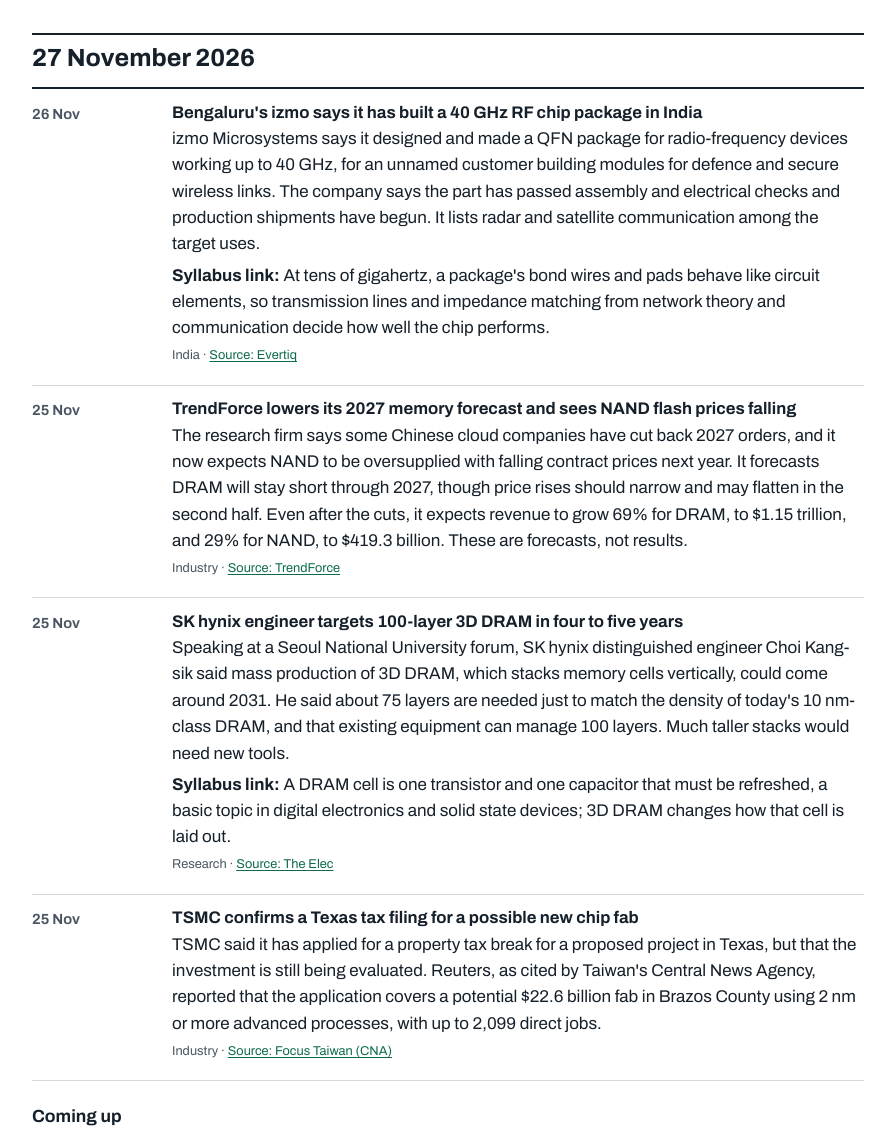
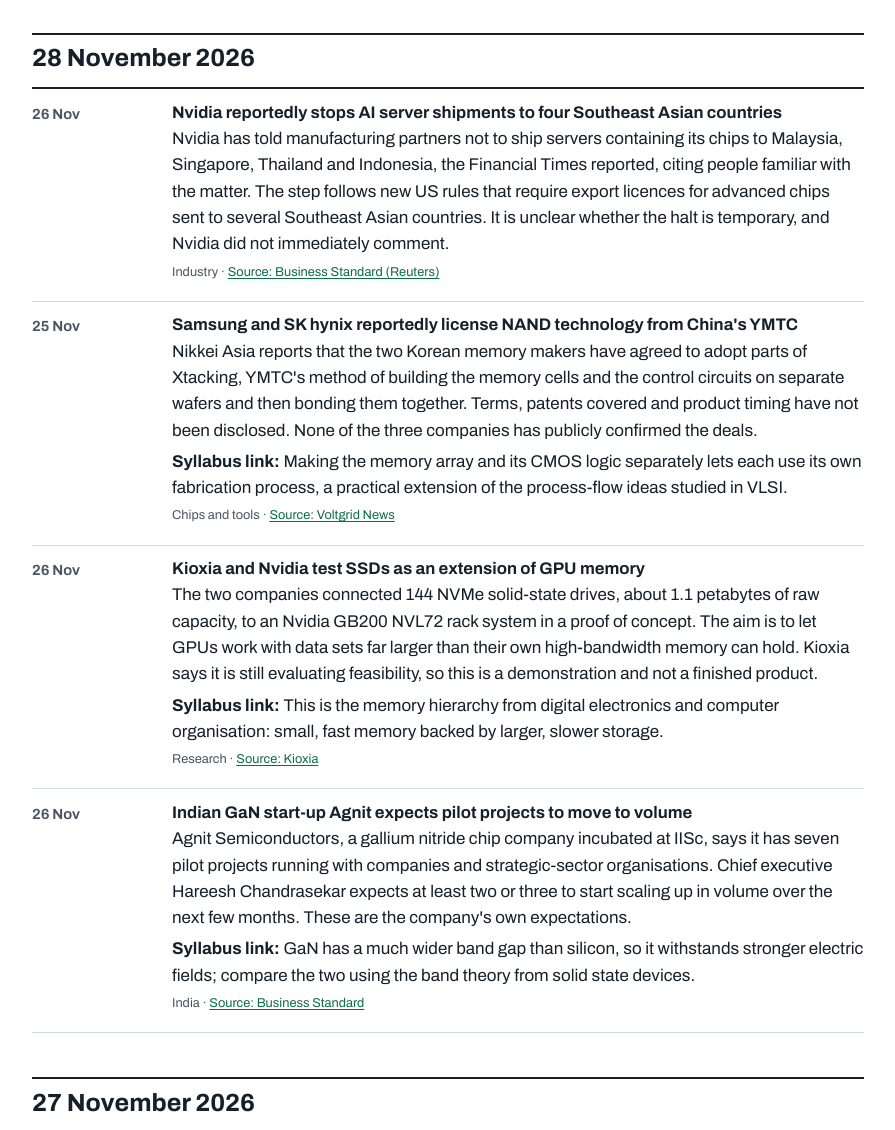
Before and after one commit to iamHari18/Hadeon123, a plain HTML site: page news/index.html in a window 1280 px wide. Shown: the part 300-1430 px from the top of the page, without its empty margins (48-943 px from the left). Drawn offline with Linux system fonts and the light colour scheme.

Commit message:
News: 2026-11-28
Co-Authored-By: Claude Sonnet 5.5 <noreply@anthropic.com>
Claude-Session: https://claude.ai/code/session_011KNJ4oYMmzdfA7PZV2rjQu

```diff
--- a/news/index.html
+++ b/news/index.html
@@ -68,6 +68,46 @@
   Also update "Last updated" in the footer and <lastmod> for news/ in sitemap.xml.
 -->
 <!-- NEWEST DAY GOES HERE -->
+<section class="day" id="d-2026-11-28">
+<h2>28 November 2026</h2>
+<ul class="log">
+<li>
+<time datetime="2026-11-26">26 Nov</time>
+<div>
+<h3>Nvidia reportedly stops AI server shipments to four Southeast Asian countries</h3>
+<p>Nvidia has told manufacturing partners not to ship servers containing its chips to Malaysia, Singapore, Thailand and Indonesia, the Financial Times reported, citing people familiar with the matter. The step follows new US rules that require export licences for advanced chips sent to several Southeast Asian countries. It is unclear whether the halt is temporary, and Nvidia did not immediately comment.</p>
+<p class="tag">Industry · <a href="https://www.business-standard.com/world-news/nvidia-halts-shipments-of-ai-servers-to-four-southeast-asian-countries-126112601562_1.html">Source: Business Standard (Reuters)</a></p>
+</div>
+</li>
+<li>
+<time datetime="2026-11-25">25 Nov</time>
+<div>
+<h3>Samsung and SK hynix reportedly license NAND technology from China's YMTC</h3>
+<p>Nikkei Asia reports that the two Korean memory makers have agreed to adopt parts of Xtacking, YMTC's method of building the memory cells and the control circuits on separate wafers and then bonding them together. Terms, patents covered and product timing have not been disclosed. None of the three companies has publicly confirmed the deals.</p>
+<p><b>Syllabus link:</b> Making the memory array and its CMOS logic separately lets each use its own fabrication process, a practical extension of the process-flow ideas studied in VLSI.</p>
+<p class="tag">Chips and tools · <a href="https://voltgridnews.com/story/samsung-sk-hynix-reportedly-license-ymtc-xtacking-12-000-filings">Source: Voltgrid News</a></p>
+</div>
+</li>
+<li>
+<time datetime="2026-11-26">26 Nov</time>
+<div>
+<h3>Kioxia and Nvidia test SSDs as an extension of GPU memory</h3>
+<p>The two companies connected 144 NVMe solid-state drives, about 1.1 petabytes of raw capacity, to an Nvidia GB200 NVL72 rack system in a proof of concept. The aim is to let GPUs work with data sets far larger than their own high-bandwidth memory can hold. Kioxia says it is still evaluating feasibility, so this is a demonstration and not a finished product.</p>
+<p><b>Syllabus link:</b> This is the memory hierarchy from digital electronics and computer organisation: small, fast memory backed by larger, slower storage.</p>
+<p class="tag">Research · <a href="https://www.kioxia.com/en-jp/business/news/2026/20261126-1.html">Source: Kioxia</a></p>
+</div>
+</li>
+<li>
+<time datetime="2026-11-26">26 Nov</time>
+<div>
+<h3>Indian GaN start-up Agnit expects pilot projects to move to volume</h3>
+<p>Agnit Semiconductors, a gallium nitride chip company incubated at IISc, says it has seven pilot projects running with companies and strategic-sector organisations. Chief executive Hareesh Chandrasekar expects at least two or three to start scaling up in volume over the next few months. These are the company's own expectations.</p>
+<p><b>Syllabus link:</b> GaN has a much wider band gap than silicon, so it withstands stronger electric fields; compare the two using the band theory from solid state devices.</p>
+<p class="tag">India · <a href="https://www.business-standard.com/companies/people/agnit-semiconductors-expects-2-3-gan-chip-projects-to-scale-up-soon-126112601500_1.html">Source: Business Standard</a></p>
+</div>
+</li>
+</ul>
+</section>
 <section class="day" id="d-2026-11-27">
 <h2>27 November 2026</h2>
 <ul class="log">
@@ -880,7 +920,7 @@
 </div>
 <footer class="foot">
 <div class="bar">
-<p>Hadeon is an independent study resource. Last updated <time datetime="2026-11-27">27 Nov 2026</time>.</p>
+<p>Hadeon is an independent study resource. Last updated <time datetime="2026-11-28">28 Nov 2026</time>.</p>
 <ul>
 <li><a href="../placement/">Placement</a></li>
 <li><a href="../study/">Study material</a></li>
--- a/sitemap.xml
+++ b/sitemap.xml
@@ -77,7 +77,7 @@
   </url>
   <url>
     <loc>https://iamhari18.github.io/Hadeon123/news/</loc>
-    <lastmod>2026-11-27</lastmod>
+    <lastmod>2026-11-28</lastmod>
     <priority>0.9</priority>
   </url>
   <url>
```
